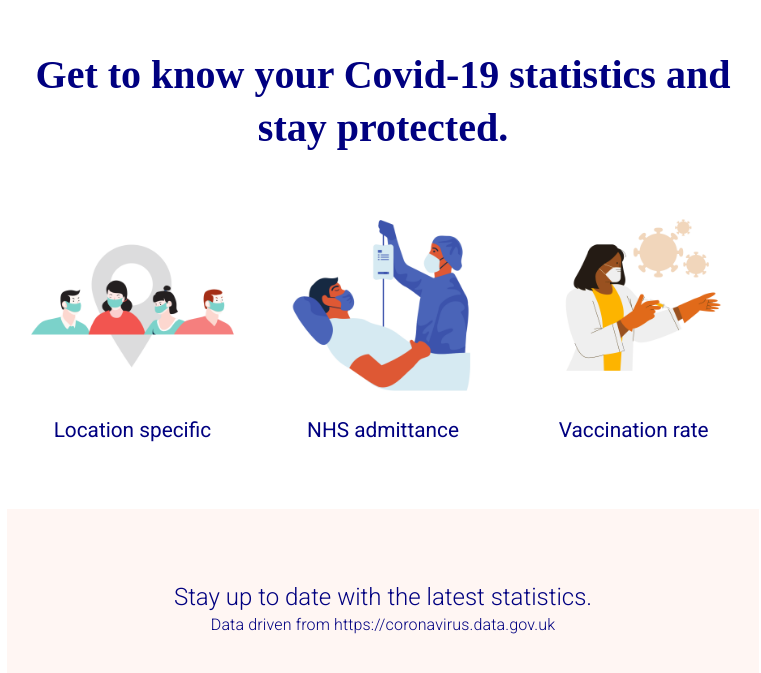
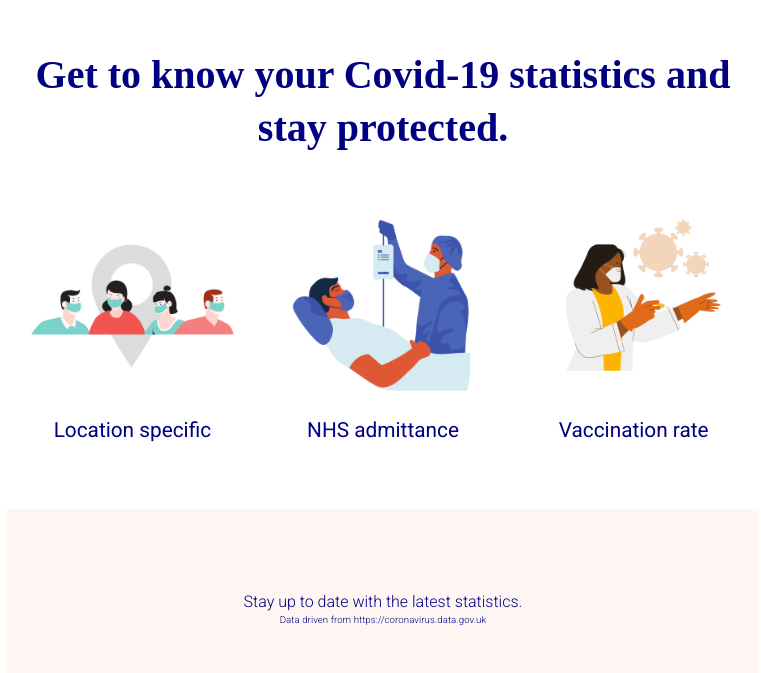
Before and after one commit to phyllizl/ukCovidStats, a React (Create React App) app: page / in a window 1280 px wide. Shown: the part 873-1546 px from the top of the page, without its empty margins (257-1018 px from the left). Built offline with nearby package versions, Linux system fonts and the light colour scheme; no server answers; a web font is replaced by a local one.

Commit message:
fixed margin on homepage

```diff
--- a/src/Components/BasicCard.jsx
+++ b/src/Components/BasicCard.jsx
@@ -5,7 +5,7 @@ import makeStyles from '@mui/styles/makeStyles'
 
 const useStyles = makeStyles(theme => ({
     numberField: {
-        width: '100%',
+        //width: '100%',
         margin: theme.spacing(1,0),
         padding: theme.spacing(0,2),
         backgroundColor: theme.palette.primary.blue,
--- a/src/Components/Footer.jsx
+++ b/src/Components/Footer.jsx
@@ -1,5 +1,6 @@
 import Box from '@mui/material/Box'
 import Typography from '@mui/material/Typography'
+
 
 const Footer = () => {
 
@@ -21,7 +22,8 @@ const Footer = () => {
                     color: '#000080',
                     fontWeight: 'light',
                     width: '100%',
-                    textAlign: 'center'
+                    textAlign: 'center',
+                    fontSize: '1rem'
                 }}
             >
             Stay up to date with the latest statistics.
@@ -32,7 +34,8 @@ const Footer = () => {
                     color: '#000080',
                     fontWeight: 'light',
                     width: '100%',
-                    textAlign: 'center'
+                    textAlign: 'center',
+                    fontSize: '0.6rem'
                 }}
             >
             Data driven from https://coronavirus.data.gov.uk
--- a/src/Components/homePageData.jsx
+++ b/src/Components/homePageData.jsx
@@ -10,8 +10,6 @@ import makeStyles from '@mui/styles/makeStyles'
 
 const useStyles = makeStyles(theme => ({
     root: {
-        padding: "16px",
-
         [theme.breakpoints.down('sm')]: {
             flexWrap: "wrap"
         },
```
